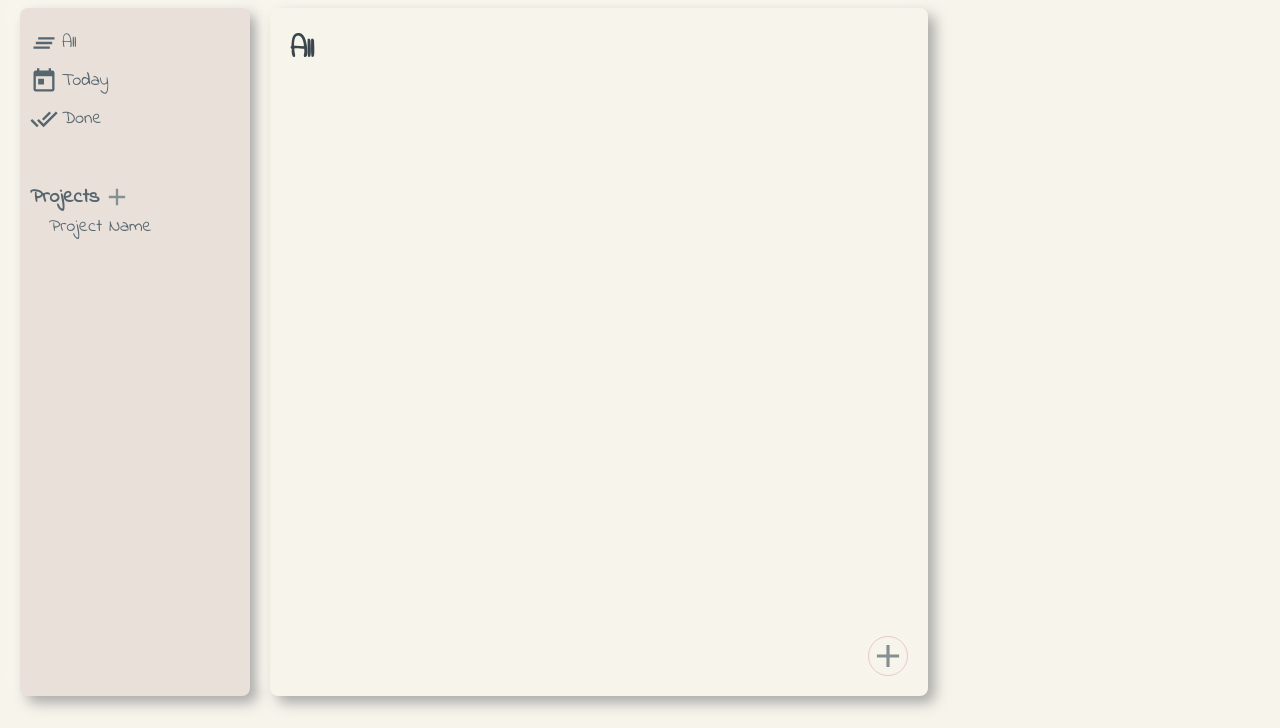
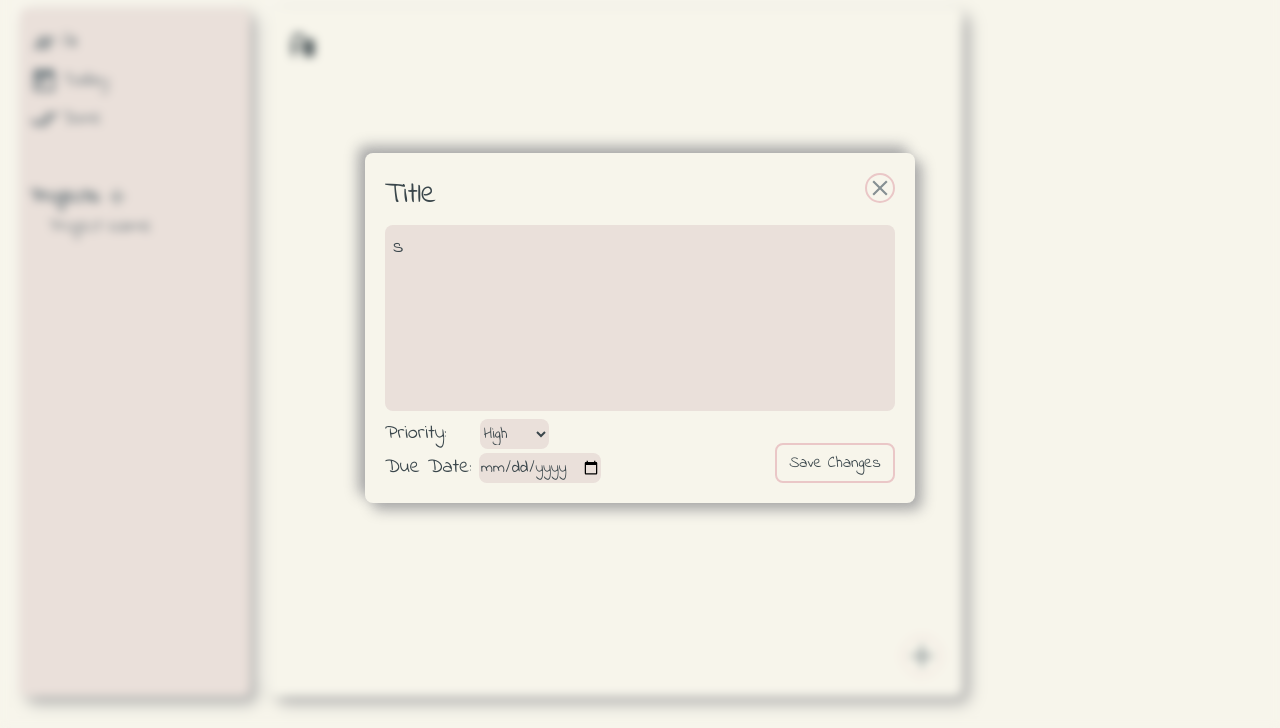
Before and after one commit to brrkrmn/to-do-list, a plain HTML site: page index.html in a window 1280 px wide. Shown: the part 72-800 px from the top of the page. Drawn offline with Linux system fonts and the light colour scheme.

Commit message:
add style to edit task modal

```diff
--- a/index.html
+++ b/index.html
@@ -64,6 +64,35 @@
                 </div>
             </form>
         </div>
+
+        <div class="modal">
+            <div class="modal-container">
+                <div class="modal-head">
+                    <div class="modal-title">Title</div>
+                    <button class="close-modal-button"></button>
+                </div>
+
+                <div class="modal-description">s</div>
+                <div class="modal-bottom">
+                    <div class="modal-buttons">
+                        <div class="modal-priority">
+                            <label for="task-priority" class="modal-priority-text">Priority:</label>
+                            <select name="task-priority" id="task-priority">
+                                <option value="high">High</option>
+                                <option value="medium">Medium</option>
+                                <option value="low">Low</option>
+                            </select>
+                        </div>
+                        <div class="modal-due">
+                            <label for="task-due">Due Date:</label>
+                            <input type="date" id="task-due">
+                        </div>
+                    </div>
+                    <button class="modal-save-button">Save Changes</button>
+                </div>
+            </div>
+        </div>
+
     </div>
 
     <script src="./index.js"></script>
--- a/index.js
+++ b/index.js
@@ -1,20 +1,19 @@
+function openEditorForm() {
+    const form = document.querySelector(".editor-form");
+    form.style.visibility = "visible";
+}
+
+function closeEditorForm() {
+    const form = document.querySelector(".editor-form");
+    form.reset();
+    form.style.visibility = "hidden";
+}
+
 function addEventListenerToAddTaskButton() {
     const addTaskButton = document.querySelector(".add-task-button");
     addTaskButton.addEventListener("click", () => {
-        openEditor()
+        openEditorForm()
     })
-}
-
-function openEditor() {
-    const editor = document.querySelector(".editor");
-    editor.style.visibility = "visible";
-}
-
-function closeEditor() {
-    const editor = document.querySelector(".editor");
-    const form = document.querySelector(".editor-form");
-    form.reset();
-    editor.style.visibility = "hidden";
 }
 
 function addEventListenerToSaveFormButton() {
@@ -22,15 +21,25 @@ function addEventListenerToSaveFormButton() {
     saveFormButton.addEventListener("click", (e) => {
         e.preventDefault();
         createNewTask();
-        closeEditor();
+        closeEditorForm();
     })
 }
 
 function addEventListenerToDeleteFormButton() {
     const deleteFormButton = document.querySelector(".delete-form-button");
     deleteFormButton.addEventListener("click", () => {
-        closeEditor();
+        closeEditorForm();
     })
+}
+
+function addEventListenerToEditTask() {
+    const taskElement = document.querySelectorAll(".task");
+    console.log(taskElement);
+    for (let i = 0; i < taskElement.length; i++) {
+        taskElement[i].addEventListener("click", () => {
+            closeEditorForm();
+        })
+    }
 }
 
 function Task(title, due, priority, description) {
@@ -68,9 +77,10 @@ function createTaskItem(task) {
 
     const dateIndicator = document.createElement("div");
     dateIndicator.classList.add("date-indicator");
-    findDaysLeft(task, dateIndicator);
 
     const priorityIndicator = document.createElement("button");
+
+    findDaysLeft(task, dateIndicator);
     checkPriority(task, priorityIndicator);
 
     taskItem.append(checkbox, taskElement, deleteTaskButton);
@@ -79,6 +89,7 @@ function createTaskItem(task) {
     addTaskToTaskBox(taskTitleIndicator, task);
     addEventListenerToDeleteTaskButton(deleteTaskButton);
     addEventListenerToCheckbox(checkbox, taskTitleIndicator, taskElement);
+    addEventListenerToEditTask();
 }
 
 function findDaysLeft(task, dateIndicator) {
@@ -104,7 +115,6 @@ function checkPriority(task, priorityIndicator) {
 }
 
 function addTaskToTaskBox(taskTitleIndicator, task) {
-    console.log(task);
     taskTitleIndicator.textContent = task.title;
 }
 
--- a/style.css
+++ b/style.css
@@ -208,6 +208,7 @@ body {
 
 .task:hover {
     background-color: #99bdcb;
+    box-shadow: 7px 7px 14px #a9a9a9, -7px -7px 14px #f8f6ee;
 }
 
 .task-complete {
@@ -217,8 +218,6 @@ body {
 .task-complete:hover {
     background-color: rgb(175, 174, 174);
 }
-
-
 
 .priority-indicator-low {
     width: 20px;
@@ -275,23 +274,26 @@ body {
 
 /*editor form*/
 .editor {
-    visibility: hidden;
     min-width: 277.555px;
     flex-basis: 20%;
+    height: fit-content;
+
+    display: flex;
+    flex-direction: column;
+    justify-content: center;
+}
+
+.editor-form {
+    visibility: hidden;
     padding: 20px;
-    height: fit-content;
+
+    display: flex;
+    flex-direction: column;
+    gap: 16px;
 
     background-color: #EAE0DA;
     border-radius: 8px;
     box-shadow: 7px 7px 14px #a9a9a9, -7px -7px 14px #f8f6ee;
-    display: flex;
-    justify-content: center;
-}
-
-.editor-form {
-    display: flex;
-    flex-direction: column;
-    gap: 16px;
 }
 
 .task-name,
@@ -357,3 +359,116 @@ body {
     background-color: #d6b5b5;
     box-shadow: 3px 3px 15px -10px rgba(0,0,0,0.75)inset;
 }
+
+/*modal*/
+.modal {
+    width: 100%;
+    height: 100%;
+    position: absolute;
+    top: 0;
+    left: 0;
+    backdrop-filter: blur(5px);
+}
+
+.modal-container {
+    position: relative;
+    top: 50%;
+    left: 50%;
+    transform: translate(-50%, -50%);
+
+    box-sizing: border-box;
+    padding: 20px;
+    width: 550px;
+    height: 350px;
+
+    background-color: #F7F5EB;
+    border-radius: 8px;
+    box-shadow: 7px 7px 14px #a9a9a9, -7px -7px 14px #a9a9a9;
+
+    display: flex;
+    flex-direction: column;
+    justify-content: space-between;
+    gap: 8px;
+}
+
+.modal-head {
+    display: flex;
+    justify-content: space-between;
+    gap: 20px;
+}
+
+.modal-title {
+    font-size: 30px;
+    color: #3a464b;
+}
+
+.close-modal-button {
+    width: 30px;
+    height: 30px;
+
+    background-image: url(./images/close.svg);
+    background-color: #F7F5EB;
+    border: 2px solid #EAC7C7;
+    border-radius: 50%;
+}
+
+.close-modal-button:hover {
+    background-color: #EAC7C7;
+}
+
+.modal-description {
+    flex-grow: 1;
+    padding: 8px;
+
+    background-color: #EAE0DA;
+    border-radius: 8px;
+
+    font-size: 20px;
+    color: #3a464b;
+}
+
+.modal-bottom {
+    display: flex;
+    justify-content: space-between;
+}
+
+.modal-buttons {
+    display: flex;
+    flex-direction: column;
+    gap: 4px;
+
+    font-size: 20px;
+    color: #3a464b;
+}
+
+.modal-priority-text {
+    margin-right: 26px;
+}
+
+.modal-buttons select,
+.modal-buttons input,
+.modal-save-button {
+    height: 30px;
+
+    border-style: none;
+    border-radius: 8px;
+    background-color: #EAE0DA;
+
+    font-family: 'Indie Flower', cursive;
+    font-size: 16px;
+    color: #3a464b;
+}
+
+.modal-save-button {
+    align-self: flex-end;
+    width: 120px;
+    height: 40px;
+
+    background-color: #F7F5EB;
+    border: 2px solid #EAC7C7;
+    color: #3a464b;
+}
+
+.modal-save-button:hover {
+    background-color: #EAC7C7;
+}
```
